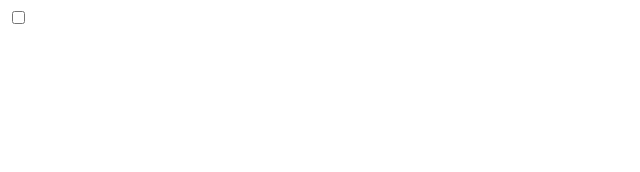
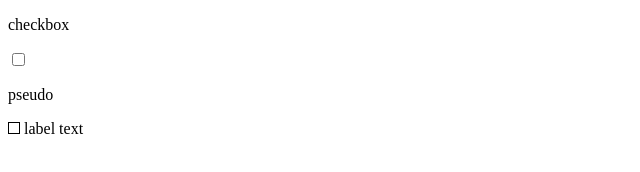
Before and after one commit to xhlsrj/qst, a website: page style/src/form/checkbox.html in a window 1280 px wide. Shown: the whole page, without its empty margins (0-640 px from the left). Drawn offline with Linux system fonts and the light colour scheme.

Commit message:
Add files via upload

```diff
--- a/style/src/form/checkbox.html
+++ b/style/src/form/checkbox.html
@@ -4,8 +4,28 @@
     <meta charset="UTF-8" />
     <meta name="viewport" content="width=device-width, initial-scale=1.0" />
     <title>checkbox</title>
+    <link rel="stylesheet" href="../style.lib.css" />
+    <style>
+      .label-pseudo {
+        display: inline-block;
+        width: 10px;
+        height: 10px;
+        border: 1px solid #000;
+      }
+      #checkbox:checked + .label-pseudo {
+        border-color: red;
+      }
+      #checkbox:checked ~ .label-text::after {
+        content: '::after';
+      }
+    </style>
   </head>
-  <body>
+  <body class="usn">
+    <p>checkbox</p>
     <input type="checkbox" />
+    <p>pseudo</p>
+    <input type="checkbox" id="checkbox" hidden />
+    <label for="checkbox" class="label-pseudo"></label>
+    <label for="checkbox" class="label-text">label text</label>
   </body>
 </html>
```
